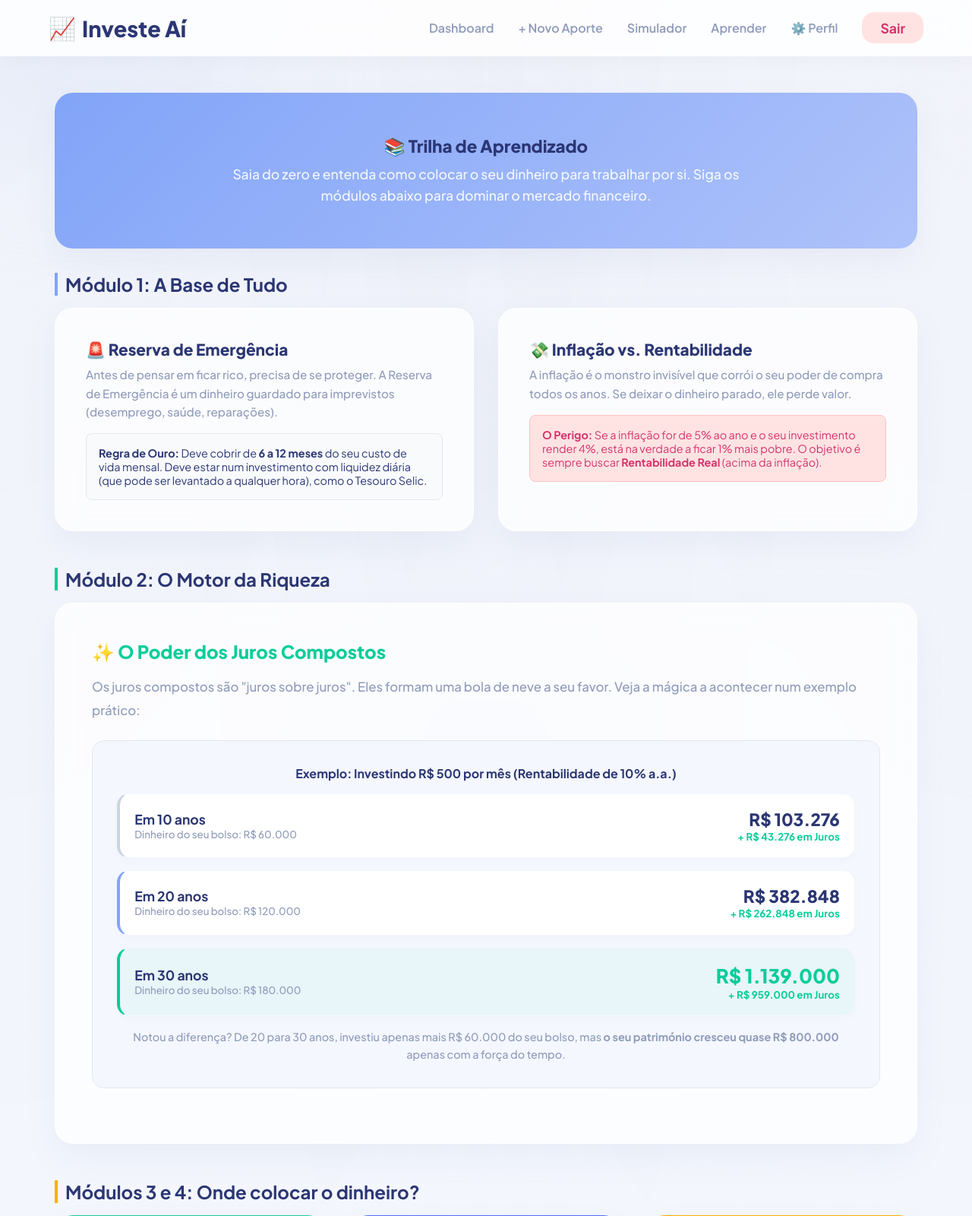
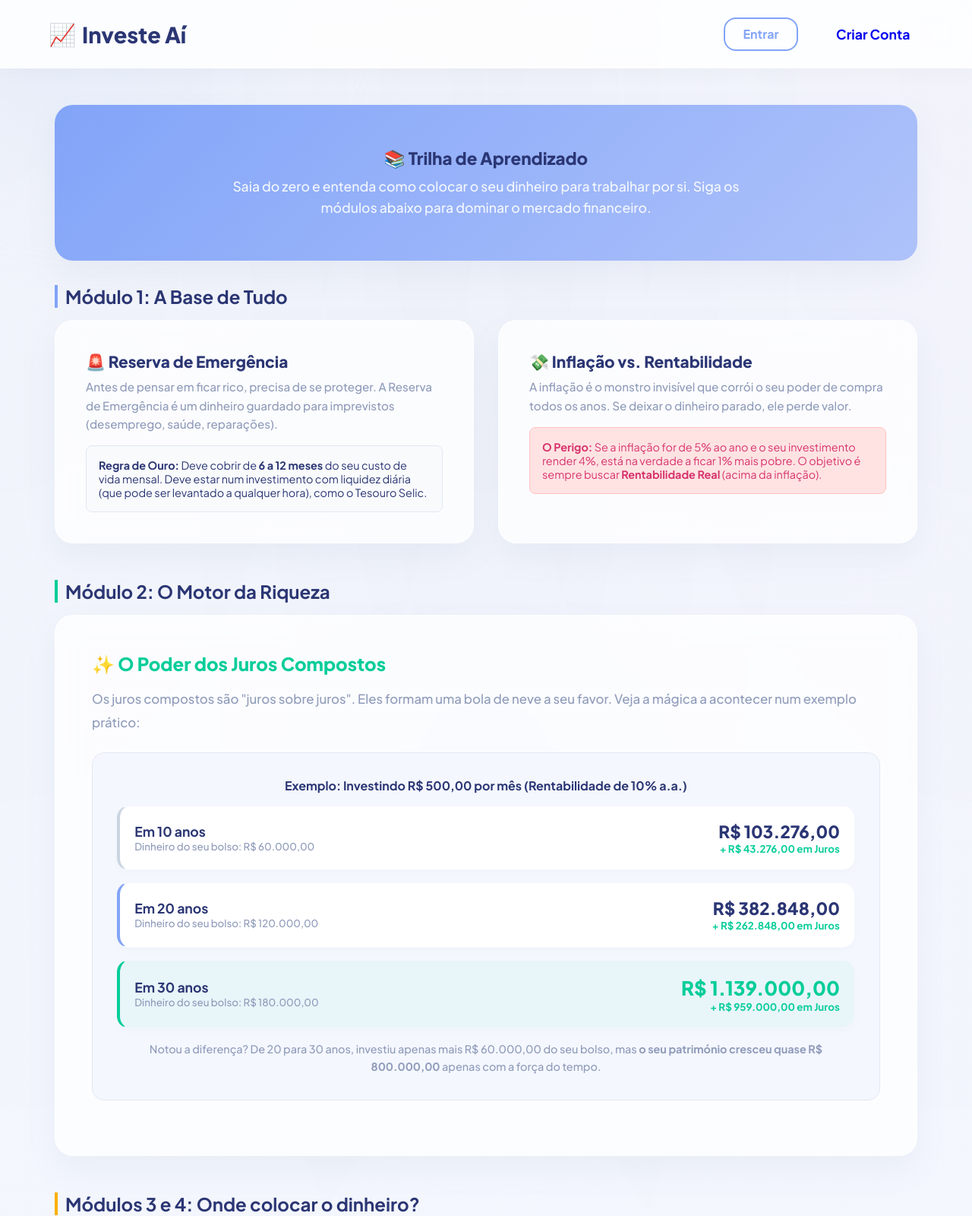
Before and after one commit to GabrielVVN/Investe_AI, a Flask app: page /aprender in a window 1280 px wide; the page is wider, and only the part inside the window is pictured. Shown: the top 1600 px of that part at 76% size. Run offline with Flask 3, Linux system fonts and the light colour scheme; the visitor is signed in with stand-in values (Sample User, id 1).

Commit message:
Ajuste: formatação BRL e nova lógica de data no Coach Financeiro

```diff
--- a/app.py
+++ b/app.py
@@ -1,6 +1,5 @@
-# app.py
 import os
-from datetime import datetime, date
+from datetime import datetime, date, timedelta
 from flask import Flask, render_template, request, redirect, url_for, session, flash
 from werkzeug.security import generate_password_hash, check_password_hash
 from flask_sqlalchemy import SQLAlchemy
@@ -37,6 +36,12 @@ class Aporte(db.Model):
     categoria = db.Column(db.String(50), nullable=False)
     ativo = db.Column(db.String(50), nullable=True)
 
+# --- FILTRO PARA MOEDA BRASILEIRA (R$ XX.XXX,XX) ---
+@app.template_filter('brl')
+def formata_moeda(valor):
+    if valor is None: valor = 0.0
+    return f"R$ {valor:,.2f}".replace(",", "X").replace(".", ",").replace("X", ".")
+
 with app.app_context():
     db.create_all()
 
@@ -49,7 +54,6 @@ def checar_autenticacao():
 @app.route('/')
 def index():
     user_id = session['user_id']
-
     config = Configuracao.query.filter_by(user_id=user_id).first()
     if not config:
         config = Configuracao(user_id=user_id)
@@ -57,44 +61,95 @@ def index():
         db.session.commit()
 
     aportes = Aporte.query.filter_by(user_id=user_id).order_by(Aporte.data.desc()).all()
-
     total_aportado = sum(a.valor for a in aportes)
     saldo_atual = config.saldo_inicial + total_aportado
+
+    # Prepare display-friendly aporte entries (server-side formatted strings)
+    aportes_display = []
+    for a in aportes:
+        aportes_display.append({
+            'id': a.id,
+            'user_id': a.user_id,
+            'valor': a.valor,
+            'valor_str': formata_moeda(a.valor),
+            'data': a.data,
+            'data_str': a.data.strftime('%d/%m/%Y') if hasattr(a.data, 'strftime') else str(a.data),
+            'categoria': a.categoria,
+            'ativo': a.ativo
+        })
 
     distribuicao = {'Ações': 0, 'FIIs': 0, 'Renda Fixa': 0, 'Cripto': 0}
     for a in aportes:
         cat = 'Renda Fixa' if a.categoria == 'Tesouro' else a.categoria
-        if cat in distribuicao:
-            distribuicao[cat] += a.valor
+        distribuicao[cat] = distribuicao.get(cat, 0) + a.valor
+
+    # --- LÓGICA DO COACH FINANCEIRO ---
+    hoje = datetime.now().date()
+    taxa_mensal = (1 + config.rentabilidade_anual) ** (1/12) - 1
+
+    # Calcular data prevista baseada no aporte atual
+    data_alvo_str = config.data_alvo.strftime('%d/%m/%Y')
+    prazo_str = config.data_alvo.strftime('%m/%Y')
+    aporte_atual_str = formata_moeda(config.aporte_mensal_planejado)
+
+    # Calcular aporte necessário para o prazo original
+    meses_restantes_prazo = (config.data_alvo.year - hoje.year) * 12 + (config.data_alvo.month - hoje.month)
+    if meses_restantes_prazo <= 0: meses_restantes_prazo = 1
+    aporte_ideal = -npf.pmt(taxa_mensal, meses_restantes_prazo, -saldo_atual, config.meta)
+
+    try:
+        if saldo_atual >= config.meta:
+            previsao_str = "Meta já atingida!"
+            status = "success"
+            msg_coach = "Parabéns! Sua meta já foi atingida com o saldo atual."
+        elif config.aporte_mensal_planejado > 0:
+            n_meses = npf.nper(taxa_mensal, -config.aporte_mensal_planejado, -saldo_atual, config.meta)
+            if n_meses is None or n_meses != n_meses or n_meses == float('inf') or n_meses <= 0:
+                previsao_str = "Projeção indisponível"
+                status = "warning"
+                msg_coach = (
+                    f"Aporte atual de {aporte_atual_str}/mês não permite projetar a meta. "
+                    f"Para chegar em {prazo_str}, você precisaria investir {formata_moeda(aporte_ideal)}/mês."
+                )
+            else:
+                data_prevista = hoje + timedelta(days=int(n_meses * 30.44))
+                previsao_str = data_prevista.strftime('%d/%m/%Y')
+                if data_prevista <= config.data_alvo:
+                    status = "success"
+                    msg_coach = (
+                        f"Excelente! Mantendo {aporte_atual_str}/mês, você atingirá a meta em {previsao_str}, "
+                        f"antes do prazo ({prazo_str})."
+                    )
+                else:
+                    status = "warning"
+                    msg_coach = (
+                        f"Com {aporte_atual_str}/mês você deve atingir a meta em {previsao_str}, "
+                        f"após o prazo de {prazo_str}. Para cumprir o prazo, aporte {formata_moeda(aporte_ideal)}/mês."
+                    )
         else:
-            distribuicao[cat] = a.valor
-
-    hoje = datetime.now().date()
-    meses_restantes = (config.data_alvo.year - hoje.year) * 12 + (config.data_alvo.month - hoje.month)
-    if meses_restantes <= 0: meses_restantes = 1
-
-    taxa_mensal = (1 + config.rentabilidade_anual) ** (1/12) - 1
-    aporte_necessario = -npf.pmt(taxa_mensal, meses_restantes, -saldo_atual, config.meta)
-    gap_aporte = aporte_necessario - config.aporte_mensal_planejado
-
-    # MENSAGEM INTELIGENTE DO COACH
-    status = "success"
-    msg_coach = "No Alvo! O seu plano de aportes atual é suficiente para atingir a meta no prazo estabelecido."
-    if gap_aporte > 0:
+            previsao_str = "Indeterminada (Ajuste seu aporte)"
+            status = "warning"
+            msg_coach = (
+                f"Insira um aporte mensal maior que zero para calcular a data prevista. "
+                f"Para atingir em {prazo_str}, você precisa investir {formata_moeda(aporte_ideal)}/mês."
+            )
+    except Exception:
+        previsao_str = "Cálculo indisponível"
         status = "warning"
-        msg_coach = f"Atenção: Para atingir a meta de R$ {config.meta:.2f} até {config.data_alvo.year}, o aporte ideal é R$ {aporte_necessario:.2f}/mês. Como seu plano atual é R$ {config.aporte_mensal_planejado:.2f}, tente ajustar o orçamento ou revise sua meta no Perfil!"
+        msg_coach = (
+            "O coach não conseguiu gerar a projeção. Verifique seus valores e tente novamente."
+        )
 
     progresso_percentual = min((saldo_atual / config.meta) * 100, 100) if config.meta > 0 else 0
+    saldo_atual_str = formata_moeda(saldo_atual)
+    meta_str = formata_moeda(config.meta)
 
     return render_template('index.html',
-                           config=config,
-                           aportes=aportes,
-                           saldo_atual=saldo_atual,
-                           meses_restantes=meses_restantes,
-                           progresso_percentual=progresso_percentual,
-                           status=status,
-                           msg_coach=msg_coach,
-                           distribuicao=distribuicao)
+                           config=config, aportes=aportes_display, saldo_atual=saldo_atual,
+                           saldo_atual_str=saldo_atual_str, meta_str=meta_str,
+                           aporte_atual_str=aporte_atual_str,
+                           progresso_percentual=progresso_percentual, status=status,
+                           msg_coach=msg_coach, previsao_str=previsao_str, distribuicao=distribuicao)
 
 @app.route('/investir', methods=['GET', 'POST'])
 def investir():
@@ -107,10 +162,8 @@ def investir():
         )
         db.session.add(novo_aporte)
         db.session.commit()
-
-        flash(f"Investimento de R$ {novo_aporte.valor:.2f} registado com sucesso!", 'success')
+        flash(f"Investimento de {formata_moeda(novo_aporte.valor)} registrado!", 'success')
         return redirect(url_for('index'))
-
     return render_template('investir.html')
 
 @app.route('/deletar_aporte/<int:id>', methods=['POST'])
@@ -118,26 +171,21 @@ def deletar_aporte(id):
     aporte = Aporte.query.filter_by(id=id, user_id=session['user_id']).first_or_404()
     db.session.delete(aporte)
     db.session.commit()
-    flash('Investimento removido do seu histórico.', 'success')
+    flash('Investimento removido.', 'success')
     return redirect(url_for('index'))
 
 @app.route('/cadastro', methods=['GET', 'POST'])
 def cadastro():
     if 'user_id' in session: return redirect(url_for('index'))
     if request.method == 'POST':
-        username = request.form['username']
-        if Usuario.query.filter_by(username=username).first():
-            flash('Utilizador já existe.', 'error')
+        if Usuario.query.filter_by(username=request.form['username']).first():
+            flash('Usuário já existe.', 'error')
             return redirect(url_for('cadastro'))
-
-        novo_usuario = Usuario(
-            nome=request.form['nome'],
-            username=username,
-            senha=generate_password_hash(request.form['senha'])
-        )
-        db.session.add(novo_usuario)
+        novo = Usuario(nome=request.form['nome'], username=request.form['username'],
+                       senha=generate_password_hash(request.form['senha']))
+        db.session.add(novo)
         db.session.commit()
-        flash('Conta criada! Faça o seu login.', 'success')
+        flash('Conta criada!', 'success')
         return redirect(url_for('login'))
     return render_template('cadastro.html')
 
@@ -145,15 +193,11 @@ def cadastro():
 def login():
     if 'user_id' in session: return redirect(url_for('index'))
     if request.method == 'POST':
-        usuario = Usuario.query.filter_by(username=request.form['username']).first()
-        if usuario and check_password_hash(usuario.senha, request.form['senha']):
-            session['user_id'] = usuario.id
-            session['username'] = usuario.username
-            session['nome'] = usuario.nome
+        u = Usuario.query.filter_by(username=request.form['username']).first()
+        if u and check_password_hash(u.senha, request.form['senha']):
+            session.update({'user_id': u.id, 'username': u.username, 'nome': u.nome})
             return redirect(url_for('index'))
-
-        flash('Utilizador ou senha incorretos.', 'error')
-        return redirect(url_for('login'))
+        flash('Credenciais inválidas.', 'error')
     return render_template('login.html')
 
 @app.route('/logout')
@@ -161,55 +205,43 @@ def logout():
     session.clear()
     return redirect(url_for('login'))
 
-# ROTA DO PERFIL ATUALIZADA COM DADOS FINANCEIROS
 @app.route('/perfil', methods=['GET', 'POST'])
 def perfil():
-    usuario = Usuario.query.get(session['user_id'])
-    config = Configuracao.query.filter_by(user_id=session['user_id']).first()
-
+    u = Usuario.query.get(session['user_id'])
+    c = Configuracao.query.filter_by(user_id=session['user_id']).first()
     if request.method == 'POST':
-        # Atualiza Conta
-        usuario.nome = request.form.get('nome')
-        session['nome'] = usuario.nome
-        nova_senha = request.form.get('senha')
-        if nova_senha:
-            usuario.senha = generate_password_hash(nova_senha)
-
-        # Atualiza Realidade Financeira
-        config.meta = float(request.form.get('meta', config.meta))
-        config.aporte_mensal_planejado = float(request.form.get('aporte_mensal', config.aporte_mensal_planejado))
-
+        u.nome = request.form.get('nome')
+        if request.form.get('senha'): u.senha = generate_password_hash(request.form.get('senha'))
+        c.meta = float(request.form.get('meta'))
+        c.aporte_mensal_planejado = float(request.form.get('aporte_mensal'))
         data_str = request.form.get('data_alvo')
-        if data_str:
-            config.data_alvo = datetime.strptime(data_str, '%Y-%m-%d').date()
-
+        if data_str: c.data_alvo = datetime.strptime(data_str, '%Y-%m-%d').date()
         db.session.commit()
-        flash('Perfil e metas atualizados com sucesso!', 'success')
+        flash('Perfil atualizado!', 'success')
         return redirect(url_for('perfil'))
-
-    return render_template('perfil.html', user=usuario, config=config)
+    return render_template('perfil.html', user=u, config=c)
 
 @app.route('/simulador', methods=['GET', 'POST'])
 def simulador():
     if request.method == 'POST':
         try:
-            valor = float(request.form['valor'])
-            perfil = request.form['perfil']
-            if perfil == 'Conservador': distribuicao = {'Renda Fixa': 0.60, 'FIIs': 0.25, 'Ações': 0.15}
-            elif perfil == 'Moderado': distribuicao = {'Renda Fixa': 0.40, 'FIIs': 0.30, 'Ações': 0.30}
-            elif perfil == 'Agressivo': distribuicao = {'Renda Fixa': 0.20, 'FIIs': 0.30, 'Ações': 0.50}
-
-            valores_reais = {k: v * valor for k, v in distribuicao.items()}
-            simulacao = {
-                'data': datetime.now().strftime("%d/%m/%Y"),
-                'valor_investido': valor,
-                'perfil': perfil,
-                'distribuicao_percentual': distribuicao,
-                'valores_reais': valores_reais
+            val = float(request.form['valor'])
+            p = request.form['perfil']
+            dist = {'Conservador': {'Renda Fixa': 0.6, 'FIIs': 0.25, 'Ações': 0.15},
+                    'Moderado': {'Renda Fixa': 0.4, 'FIIs': 0.3, 'Ações': 0.3},
+                    'Agressivo': {'Renda Fixa': 0.2, 'FIIs': 0.3, 'Ações': 0.5}}[p]
+            sim = {
+                'data': date.today().strftime("%d/%m/%Y"),
+                'valor_investido': val,
+                'perfil': p,
+                'distribuicao_percentual': dist,
+                'valores_reais': {k: v * val for k, v in dist.items()}
             }
-            return render_template('resultado.html', sim=simulacao)
-        except ValueError:
-            return redirect(url_for('simulador'))
+            # Server-side formatted strings for display
+            sim['valor_investido_str'] = formata_moeda(val)
+            sim['valores_reais_str'] = {k: formata_moeda(v * val) for k, v in dist.items()}
+            return render_template('resultado.html', sim=sim)
+        except: return redirect(url_for('simulador'))
     return render_template('simulador.html')
 
 @app.route('/aprender')
--- a/templates/aprender.html
+++ b/templates/aprender.html
@@ -41,42 +41,42 @@
     </p>
 
     <div style="background: #f4f7fe; padding: 2rem; border-radius: 16px; border: 1px solid #e2e8f0; margin-bottom: 1.5rem;">
-        <h4 style="color: var(--text-main); margin-bottom: 1rem; text-align: center;">Exemplo: Investindo R$ 500 por mês (Rentabilidade de 10% a.a.)</h4>
+        <h4 style="color: var(--text-main); margin-bottom: 1rem; text-align: center;">Exemplo: Investindo R$ 500,00 por mês (Rentabilidade de 10% a.a.)</h4>
 
         <ul class="distribuicao-lista" style="margin-top: 0;">
             <li style="border-left: 4px solid #cbd5e1;">
                 <div>
                     <strong>Em 10 anos</strong>
-                    <small style="display: block; color: var(--text-muted);">Dinheiro do seu bolso: R$ 60.000</small>
+                    <small style="display: block; color: var(--text-muted);">Dinheiro do seu bolso: R$ 60.000,00</small>
                 </div>
                 <div style="text-align: right;">
-                    <span style="color: var(--text-main); font-size: 1.4rem;">R$ 103.276</span>
-                    <small style="display: block; color: var(--secondary); font-weight: bold;">+ R$ 43.276 em Juros</small>
+                    <span style="color: var(--text-main); font-size: 1.4rem;">R$ 103.276,00</span>
+                    <small style="display: block; color: var(--secondary); font-weight: bold;">+ R$ 43.276,00 em Juros</small>
                 </div>
             </li>
             <li style="border-left: 4px solid var(--primary);">
                 <div>
                     <strong>Em 20 anos</strong>
-                    <small style="display: block; color: var(--text-muted);">Dinheiro do seu bolso: R$ 120.000</small>
+                    <small style="display: block; color: var(--text-muted);">Dinheiro do seu bolso: R$ 120.000,00</small>
                 </div>
                 <div style="text-align: right;">
-                    <span style="color: var(--text-main); font-size: 1.4rem;">R$ 382.848</span>
-                    <small style="display: block; color: var(--secondary); font-weight: bold;">+ R$ 262.848 em Juros</small>
+                    <span style="color: var(--text-main); font-size: 1.4rem;">R$ 382.848,00</span>
+                    <small style="display: block; color: var(--secondary); font-weight: bold;">+ R$ 262.848,00 em Juros</small>
                 </div>
             </li>
             <li style="border-left: 4px solid var(--secondary); background: rgba(5, 205, 153, 0.05);">
                 <div>
                     <strong>Em 30 anos</strong>
-                    <small style="display: block; color: var(--text-muted);">Dinheiro do seu bolso: R$ 180.000</small>
+                    <small style="display: block; color: var(--text-muted);">Dinheiro do seu bolso: R$ 180.000,00</small>
                 </div>
                 <div style="text-align: right;">
-                    <span style="color: var(--secondary); font-size: 1.6rem;">R$ 1.139.000</span>
-                    <small style="display: block; color: var(--secondary); font-weight: bold;">+ R$ 959.000 em Juros</small>
+                    <span style="color: var(--secondary); font-size: 1.6rem;">R$ 1.139.000,00</span>
+                    <small style="display: block; color: var(--secondary); font-weight: bold;">+ R$ 959.000,00 em Juros</small>
                 </div>
             </li>
         </ul>
         <p style="text-align: center; color: var(--text-muted); font-size: 0.9rem; margin-top: 1rem;">
-            Notou a diferença? De 20 para 30 anos, investiu apenas mais R$ 60.000 do seu bolso, mas <strong>o seu património cresceu quase R$ 800.000</strong> apenas com a força do tempo.
+            Notou a diferença? De 20 para 30 anos, investiu apenas mais R$ 60.000,00 do seu bolso, mas <strong>o seu património cresceu quase R$ 800.000,00</strong> apenas com a força do tempo.
         </p>
     </div>
 </div>
@@ -91,7 +91,7 @@
         </p>
         <ul style="list-style: none; color: var(--text-main); font-size: 0.95rem; line-height: 1.8; background: #f8fafc; padding: 1rem; border-radius: 8px;">
             <li><strong>Tesouro Direto:</strong> Empréstimo ao Estado. Mais seguro do país.</li>
-            <li><strong>CDBs:</strong> Empréstimo a bancos. Protegido até R$ 250 mil pelo FGC.</li>
+            <li><strong>CDBs:</strong> Empréstimo a bancos. Protegido até R$ 250.000,00 pelo FGC.</li>
             <li><strong>LCI/LCA:</strong> Empréstimo para o setor imobiliário/agro. Isento de Imposto de Renda.</li>
         </ul>
     </div>
--- a/templates/investir.html
+++ b/templates/investir.html
@@ -22,7 +22,7 @@
 
         <div class="form-group">
             <label for="valor">Valor Investido (R$)</label>
-            <input type="number" id="valor" name="valor" step="0.01" min="1" placeholder="Ex: 150.00" required>
+            <input type="number" id="valor" name="valor" step="0.01" min="1" placeholder="Ex: 150,00" required>
         </div>
 
         <button type="submit" class="btn btn-secondary btn-block btn-principal">Salvar Investimento</button>
--- a/templates/simulador.html
+++ b/templates/simulador.html
@@ -8,7 +8,7 @@
     <form method="POST" action="{{ url_for('simulador') }}" class="mt-2">
         <div class="form-group">
             <label for="valor">Valor para simular (R$)</label>
-            <input type="number" id="valor" name="valor" step="0.01" min="10" placeholder="Ex: 5000.00" required>
+            <input type="number" id="valor" name="valor" step="0.01" min="10" placeholder="Ex: 5.000,00" required>
         </div>
 
         <div class="form-group">
```
Also changed, not shown: templates/index.html (+7 -5 lines), templates/resultado.html (+2 -5 lines).
